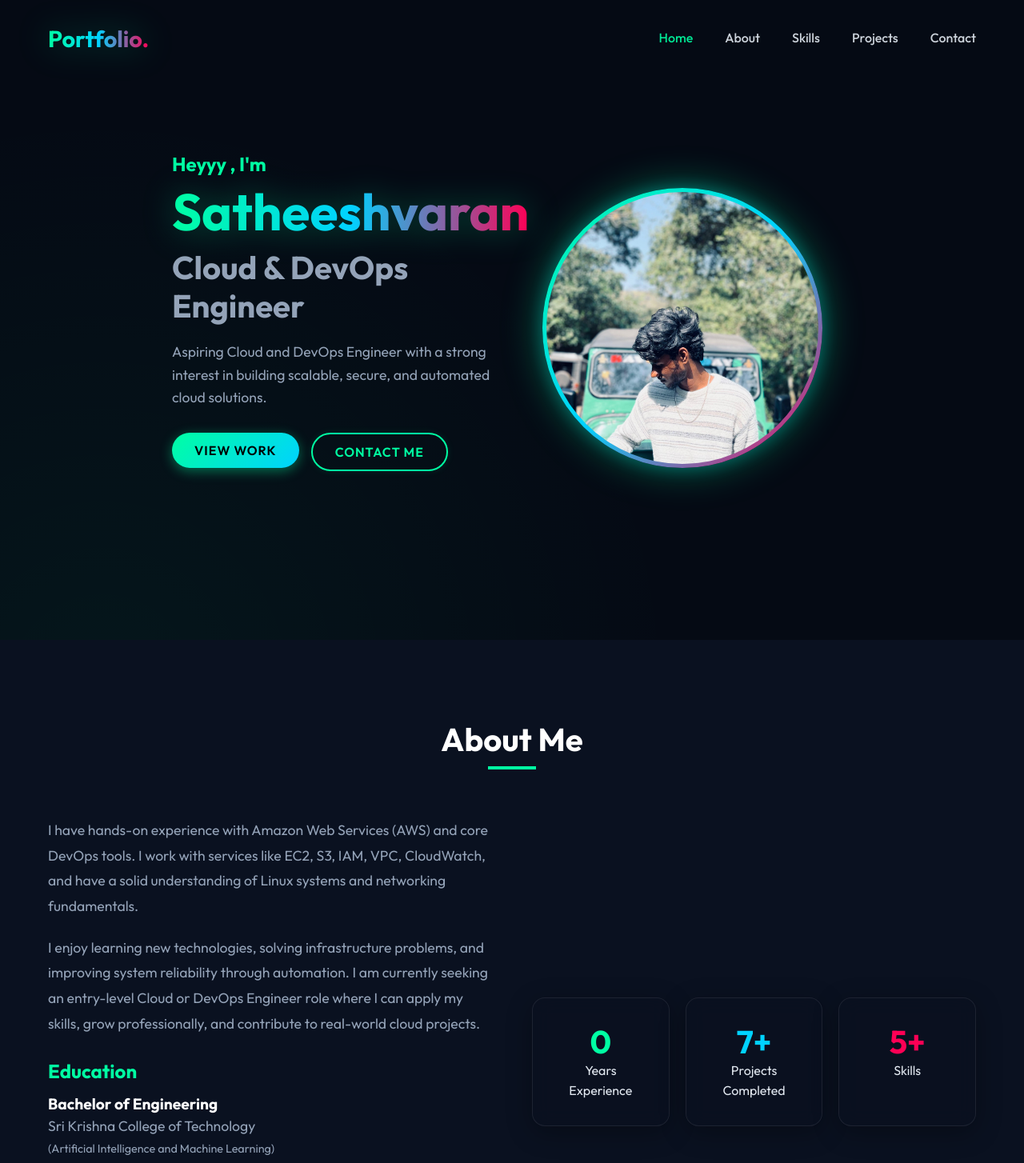
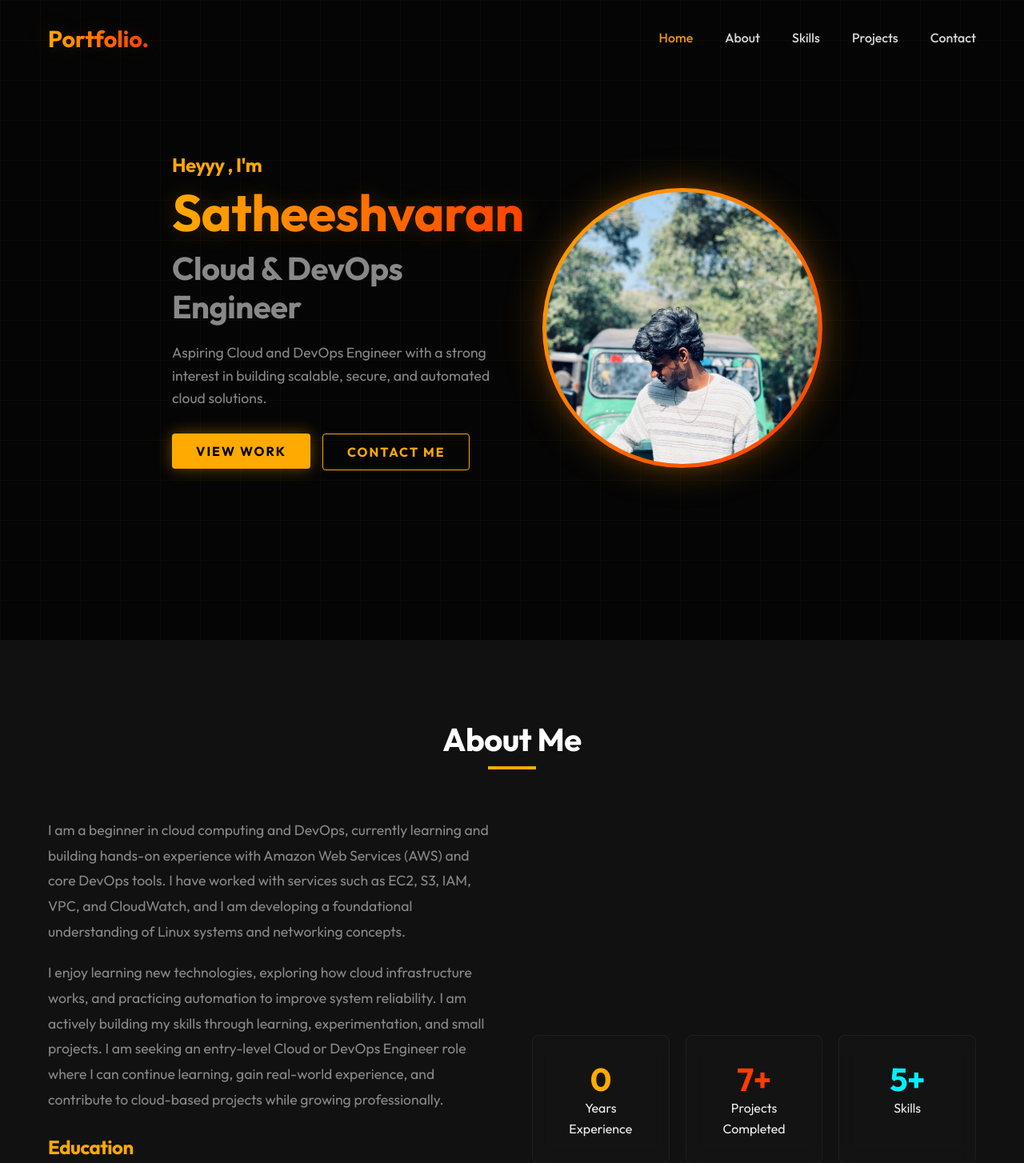
Before and after one commit to Sxtheesh/MyPortolio, a React (Vite) app: page / in a window 1280 px wide. Shown: the top 1454 px of the page at 80% size. Built offline with nearby package versions, Linux system fonts and the light colour scheme.

Commit message:
Apply Cyber-Noir Amber theme

```diff
--- a/src/components/About.jsx
+++ b/src/components/About.jsx
@@ -25,15 +25,10 @@ const About = () => {
                     >
                         <div style={{ fontSize: '1.1rem', color: 'var(--text-secondary)', lineHeight: '1.8' }}>
                             <p style={{ marginBottom: '20px' }}>
-                                I have hands-on experience with Amazon Web Services (AWS) and core DevOps tools.
-                                I work with services like EC2, S3, IAM, VPC, CloudWatch, and have a solid
-                                understanding of Linux systems and networking fundamentals.
+                               I am a beginner in cloud computing and DevOps, currently learning and building hands-on experience with Amazon Web Services (AWS) and core DevOps tools. I have worked with services such as EC2, S3, IAM, VPC, and CloudWatch, and I am developing a foundational understanding of Linux systems and networking concepts.
                             </p>
                             <p style={{ marginBottom: '20px' }}>
-                                I enjoy learning new technologies, solving infrastructure problems, and improving
-                                system reliability through automation. I am currently seeking an entry-level
-                                Cloud or DevOps Engineer role where I can apply my skills, grow professionally,
-                                and contribute to real-world cloud projects.
+                               I enjoy learning new technologies, exploring how cloud infrastructure works, and practicing automation to improve system reliability. I am actively building my skills through learning, experimentation, and small projects. I am seeking an entry-level Cloud or DevOps Engineer role where I can continue learning, gain real-world experience, and contribute to cloud-based projects while growing professionally.
                             </p>
 
                             <div style={{ marginTop: '30px' }}>
--- a/src/components/Hero.jsx
+++ b/src/components/Hero.jsx
@@ -63,12 +63,12 @@ const Hero = () => {
                         width: '350px',
                         height: '350px',
                         borderRadius: '50%',
-                        background: 'linear-gradient(135deg, var(--primary-color), var(--secondary-color), var(--accent-color))',
+                        background: 'linear-gradient(135deg, var(--primary-color), var(--secondary-color))',
                         position: 'relative',
                         display: 'flex',
                         alignItems: 'center',
                         justifyContent: 'center',
-                        boxShadow: '0 0 50px rgba(0, 255, 163, 0.4), 0 0 20px rgba(0, 210, 255, 0.3)'
+                        boxShadow: '0 0 50px rgba(255, 170, 0, 0.3), 0 0 20px rgba(255, 60, 0, 0.2)'
                     }}>
                         <div style={{
                             width: '340px',
--- a/src/index.css
+++ b/src/index.css
@@ -1,19 +1,19 @@
 :root {
-  --bg-color: #050a14;
-  /* Deep Midnight Navy */
-  --text-color: #e2e8f0;
-  /* Ice White */
-  --text-secondary: #94a3b8;
-  /* Cool Grey */
-  --primary-color: #00ffa3;
-  /* Aurora Mint */
-  --secondary-color: #00d2ff;
-  /* Electric Blue */
-  --accent-color: #ff0055;
-  /* Radical Red */
-  --card-bg: #0a1120;
-  /* Slightly lighter navy */
-  --card-border: #1e293b;
+  --bg-color: #050505;
+  /* True Void Black */
+  --text-color: #eeeeee;
+  /* Crisp White */
+  --text-secondary: #888888;
+  /* Industrial Grey */
+  --primary-color: #ffaa00;
+  /* High-Voltage Amber */
+  --secondary-color: #ff3c00;
+  /* Reactor Red */
+  --accent-color: #00f0ff;
+  /* Cyber Cyan (Contrast) */
+  --card-bg: #111111;
+  /* Matte Black */
+  --card-border: #333333;
   --font-main: 'Outfit', sans-serif;
 }
 
@@ -33,9 +33,11 @@ body {
   font-family: var(--font-main);
   overflow-x: hidden;
   line-height: 1.6;
+  /* Subtle grid pattern for engineering vibe */
   background-image:
-    radial-gradient(circle at 10% 20%, rgba(0, 255, 163, 0.05) 0%, transparent 20%),
-    radial-gradient(circle at 90% 80%, rgba(0, 210, 255, 0.05) 0%, transparent 20%);
+    linear-gradient(rgba(255, 170, 0, 0.03) 1px, transparent 1px),
+    linear-gradient(90deg, rgba(255, 170, 0, 0.03) 1px, transparent 1px);
+  background-size: 50px 50px;
 }
 
 /* Scrollbar */
@@ -48,8 +50,9 @@ body {
 }
 
 ::-webkit-scrollbar-thumb {
-  background: linear-gradient(to bottom, var(--primary-color), var(--secondary-color));
-  border-radius: 4px;
+  background: var(--primary-color);
+  border-radius: 0px;
+  /* Sharp edges for industrial look */
 }
 
 a {
@@ -70,6 +73,7 @@ h5,
 h6 {
   color: #fff;
   line-height: 1.2;
+  letter-spacing: -0.5px;
 }
 
 .container {
@@ -88,62 +92,63 @@ h6 {
 }
 
 .gradient-text {
-  background: linear-gradient(to right, var(--primary-color), var(--secondary-color), var(--accent-color));
+  background: linear-gradient(to right, var(--primary-color), var(--secondary-color));
   -webkit-background-clip: text;
   -webkit-text-fill-color: transparent;
   background-clip: text;
   font-weight: 800;
-  filter: drop-shadow(0 0 20px rgba(0, 255, 163, 0.3));
+  text-shadow: 0 0 30px rgba(255, 170, 0, 0.2);
 }
 
 .btn {
-  padding: 12px 28px;
-  border-radius: 50px;
+  padding: 12px 30px;
+  border-radius: 4px;
+  /* Slightly squared for tech look */
   border: none;
-  font-weight: 600;
+  font-weight: 700;
   cursor: pointer;
   transition: all 0.3s ease;
   font-family: var(--font-main);
   font-size: 1rem;
   text-transform: uppercase;
-  letter-spacing: 1px;
+  letter-spacing: 2px;
 }
 
 .btn-primary {
-  background: linear-gradient(135deg, var(--primary-color), var(--secondary-color));
+  background: var(--primary-color);
   color: #000;
-  /* Dark text on bright buttons for contrast */
-  box-shadow: 0 4px 15px rgba(0, 255, 163, 0.4);
+  box-shadow: 0 0 20px rgba(255, 170, 0, 0.4);
 }
 
 .btn-primary:hover {
   transform: translateY(-2px);
-  box-shadow: 0 6px 25px rgba(0, 255, 163, 0.6);
+  background: #ffc400;
+  box-shadow: 0 0 30px rgba(255, 170, 0, 0.6);
 }
 
 .btn-outline {
   background: transparent;
-  border: 2px solid var(--primary-color);
+  border: 1px solid var(--primary-color);
   color: var(--primary-color);
-  box-shadow: 0 0 10px rgba(0, 255, 163, 0.1);
 }
 
 .btn-outline:hover {
-  background: var(--primary-color);
-  color: #000;
-  box-shadow: 0 0 20px rgba(0, 255, 163, 0.4);
+  background: rgba(255, 170, 0, 0.1);
+  color: var(--primary-color);
+  box-shadow: 0 0 15px rgba(255, 170, 0, 0.2);
 }
 
-/* Glassmorphism */
+/* Glassmorphism - Darker, sleeker */
 .glass {
-  background: rgba(10, 17, 32, 0.6);
-  backdrop-filter: blur(12px);
-  border: 1px solid rgba(255, 255, 255, 0.08);
-  border-radius: 16px;
-  box-shadow: 0 8px 32px 0 rgba(0, 0, 0, 0.3);
+  background: rgba(20, 20, 20, 0.7);
+  backdrop-filter: blur(10px);
+  border: 1px solid rgba(255, 255, 255, 0.05);
+  border-radius: 8px;
+  transition: all 0.3s ease;
 }
 
 .glass:hover {
   border-color: var(--primary-color);
-  box-shadow: 0 8px 32px 0 rgba(0, 255, 163, 0.1);
+  transform: translateY(-5px);
+  box-shadow: 0 10px 40px -10px rgba(255, 170, 0, 0.15);
 }
```
